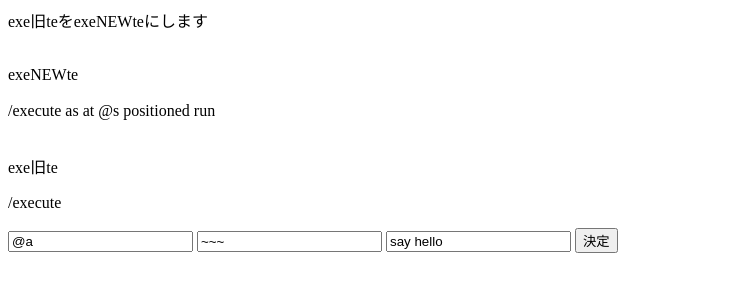
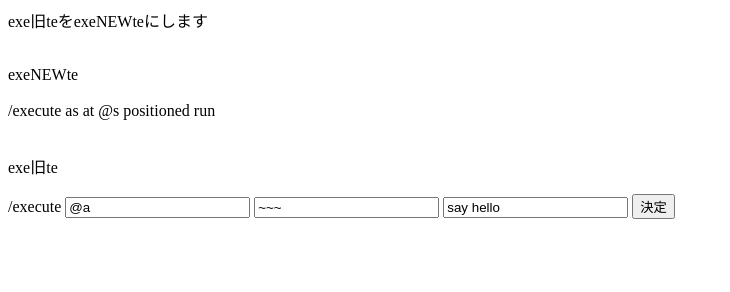
Before and after one commit to karonyt/exenewte, a plain HTML site: page index.html in a window 1280 px wide. Shown: the whole page, without its empty margins (0-730 px from the left). Drawn offline with Linux system fonts and the light colour scheme.

Commit message:
Update index.html

```diff
--- a/index.html
+++ b/index.html
@@ -3,7 +3,7 @@
  <p> exe旧teをexeNEWteにします <p>
  <p><br> exeNEWte<br><br>/execute as <span id="span1"></span> at @s positioned <span id="span2"></span> run <span id="span3"></span></p>
  <p><br>exe旧te<br><p>
-<p>/execute </p><input type="text" value="@a" id="text1" maxlength="100" /> <input type="text" value="~~~" id="text2" maxlength="100" /> <input type="text" value="say hello" id="text3" maxlength="100" />
+/execute <input type="text" value="@a" id="text1" maxlength="100" /> <input type="text" value="~~~" id="text2" maxlength="100" /> <input type="text" value="say hello" id="text3" maxlength="100" />
 <input type="button" value="決定" onclick="clickBtn1()" />
 
 <script>
```
